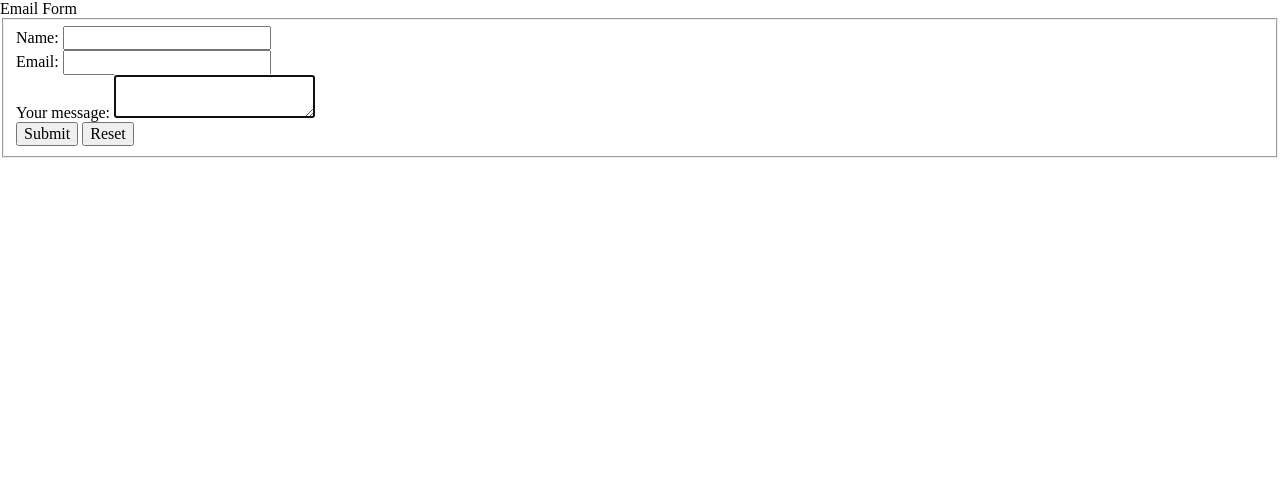
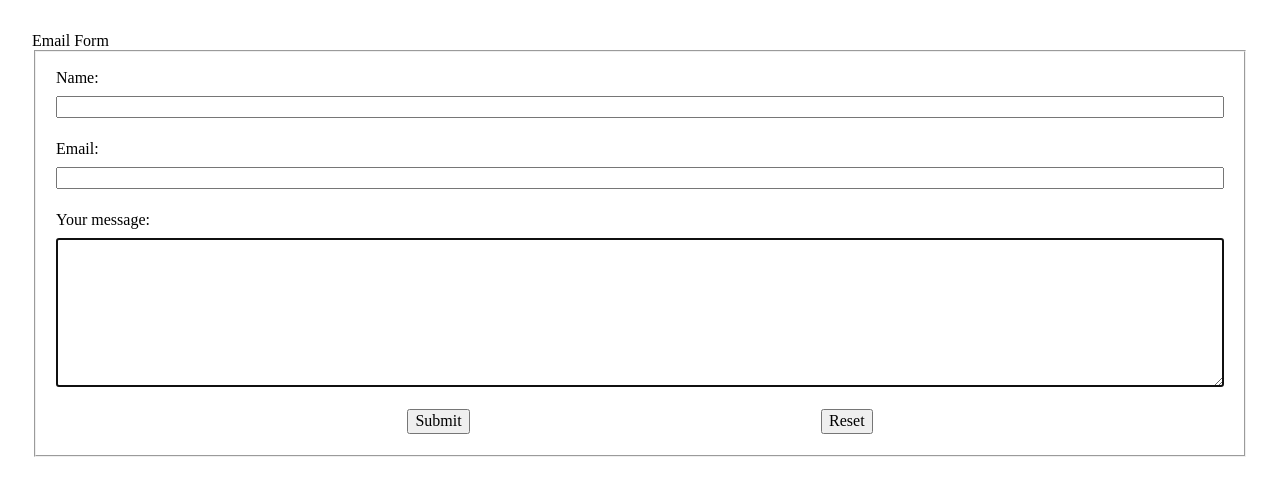
Before and after one commit to pek10/HTML-forms, a plain HTML site: page index.html in a window 1280 px wide. Drawn offline with nearby package versions, Linux system fonts and the light colour scheme.

Commit message:
Completed files

```diff
--- a/index.html
+++ b/index.html
@@ -37,6 +37,7 @@
             id="name"
             type="text"
             name="name"
+            required
           />
         </div>
 
@@ -46,6 +47,7 @@
             id="email"
             type="email"
             name="email"
+            required
           />
         </div>
 
@@ -57,13 +59,16 @@
             autofocus="on"
             required
             maxlength="200"
+            rows="8"
           ></textarea>
         </div>
 
-        <!-- Submit the form -->
-        <button type="submit">Submit</button>
-        <!-- Reset and start over -->
-        <button type="reset">Reset</button>
+        <div class="container">
+          <!-- Submit the form -->
+          <button type="submit">Submit</button>
+          <!-- Reset and start over -->
+          <button type="reset">Reset</button>
+        </div>
       </fieldset>
     </form>
   </body>
--- a/style.css
+++ b/style.css
@@ -0,0 +1,37 @@
+@charset "utf-8";
+
+/* Some basic styling for the HTML form */
+/* NOTE: Normalize is used first */
+
+body {
+  padding: 2rem;
+}
+
+form fieldset {
+  display: flex;
+  flex-direction: column;
+}
+
+form div {
+  margin: 0.7em 0.5em;
+  display: flex;
+  flex-direction: column;
+}
+
+form label {
+  display: block;
+  margin-bottom: 0.5em;
+}
+
+form input,
+form textarea {
+  display: block;
+  flex: 1;
+  padding: 0;
+}
+
+.container {
+  display: flex;
+  flex-direction: row;
+  justify-content: space-evenly;
+}
```
